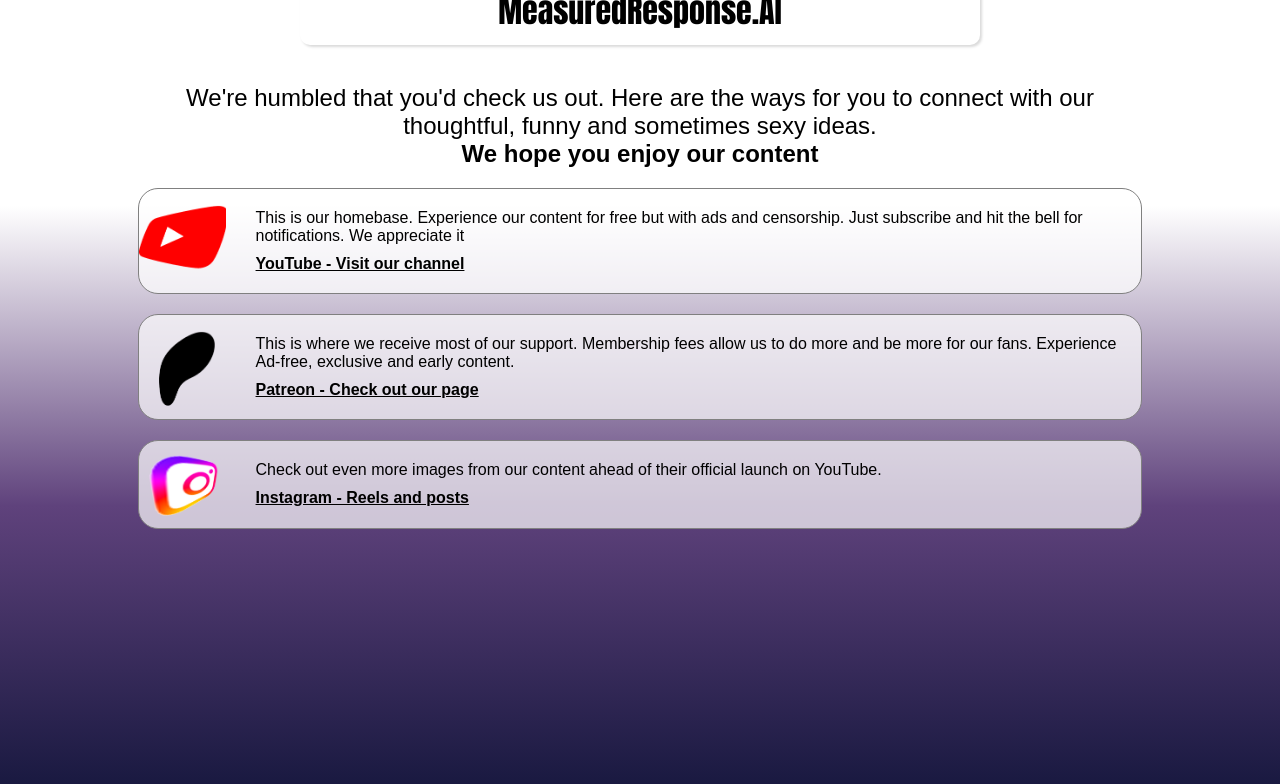
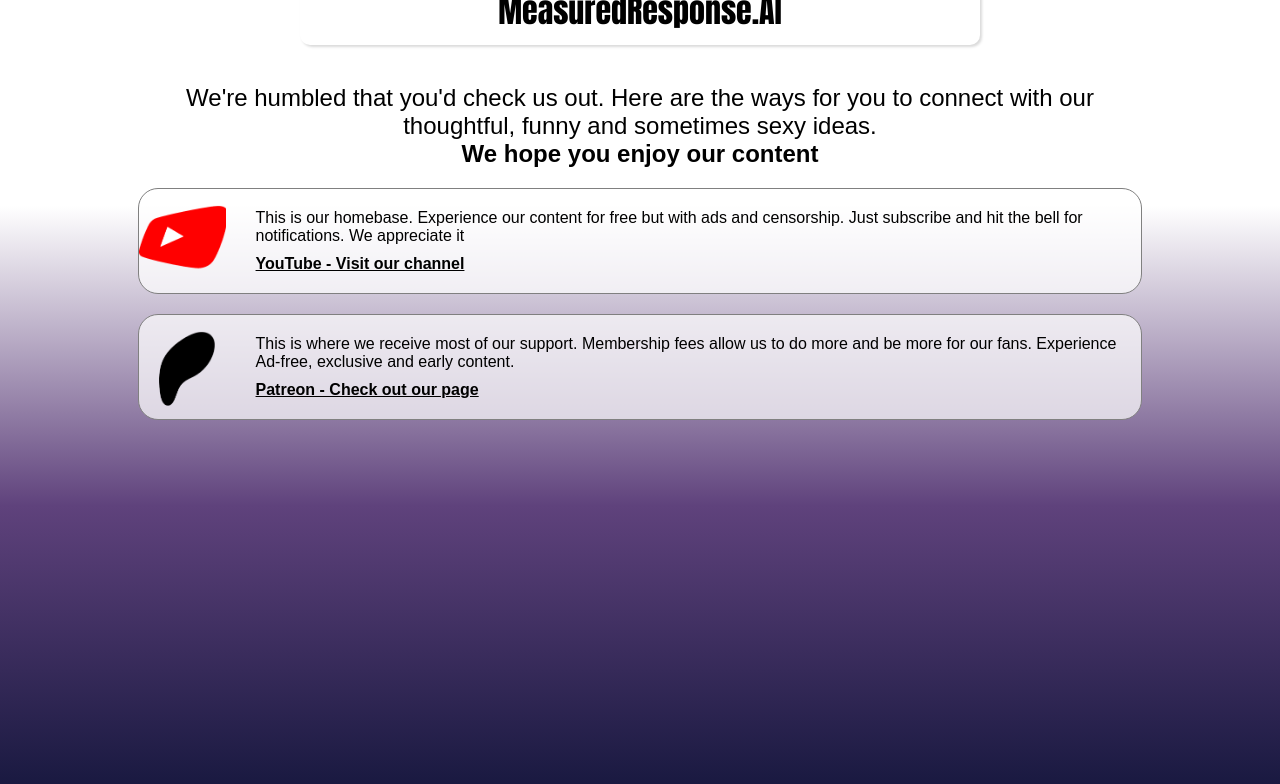
Before and after one commit to iwnnay/mrai, a Jekyll site: the page built from index.markdown, in a window 1280 px wide, cut to the strip 94-890 px from the top of the page. Shown: the top 784 px of the strip. Built offline with Jekyll 4.4.1, drawn with Linux system fonts in a browser that asks for light colours.

Commit message:
Commented out Instagram

```diff
--- a/index.markdown
+++ b/index.markdown
@@ -101,13 +101,13 @@ layout: home
         <div class="link"><a href="https://bit.ly/measuredresponsepatreon">Patreon - Check out our page</a></div>
     </div>
 </div>
-<div id="instagram" class="salesbox">
+<!-- <div id="instagram" class="salesbox">
     <div class="logo">Instagram Logo</div>
     <div class="info">
         <div class="description">Check out even more images from our content ahead of their official launch on YouTube.</div>
         <div class="link"><a href="https://bit.ly/measuredreponseinstagram">Instagram - Reels and posts</a></div>
     </div>
-</div>
+</div> -->
 <!-- <div id="patreon18" class="salesbox">
     <div class="logo">Patreon 18+ Logo</div>
     <div class="info">
```
